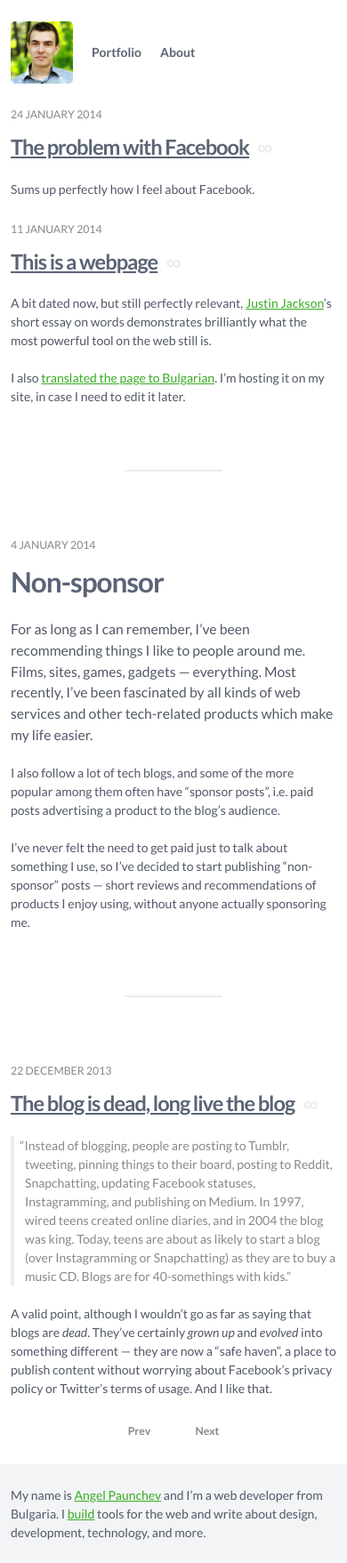
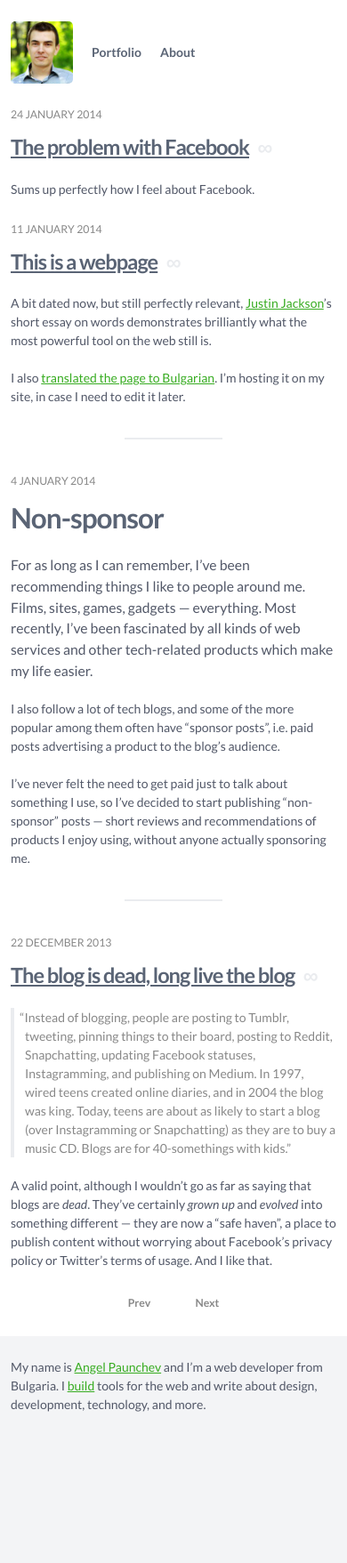
Before and after one commit to apaunchev/paunchev.com, a Jekyll site: the page built from index.html, in a window 390 px wide. Shown: the whole page at 89% size. Built offline with Jekyll 4.4.1, drawn with Linux system fonts in a browser that asks for light colours; Markdown is read by kramdown in place of the engine named in the settings; the list of posts is cut into pages by our own code; after the commit the page ends 1613 px from its top, so only the background shows below that.

Commit message:
Layout tweaks

```diff
--- a/_assets/scss/ui/_page-content.scss
+++ b/_assets/scss/ui/_page-content.scss
@@ -3,7 +3,6 @@
 \*------------------------------------*/
 .page-content {
     @extend %section;
-    padding-top: 0;
 }
 
 @each $page in portfolio, about, single, notfound {
--- a/_assets/scss/ui/_page-head.scss
+++ b/_assets/scss/ui/_page-head.scss
@@ -3,10 +3,10 @@
 \*------------------------------------*/
 .page-head {
     @extend %section;
-    padding: $base-spacing-unit*2 0;
+    padding: $base-spacing-unit*2 0 0;
 
     @include media-query(palm) {
-        padding: $base-spacing-unit 0;
+        padding: $base-spacing-unit 0 0;
     }
 }
 
--- a/_assets/scss/ui/_posts.scss
+++ b/_assets/scss/ui/_posts.scss
@@ -45,6 +45,10 @@
         margin: $base-spacing-unit*3 auto;
         border-top: 1px solid $border-color;
         border-bottom: 1px solid $border-color;
+
+        @include media-query(palm) {
+            margin: $base-spacing-unit*1.5 auto;
+        }
     }
 }
 
```
Also changed, not shown: assets/css/style.css (+5 -5 lines), assets/css/style.min.css.
